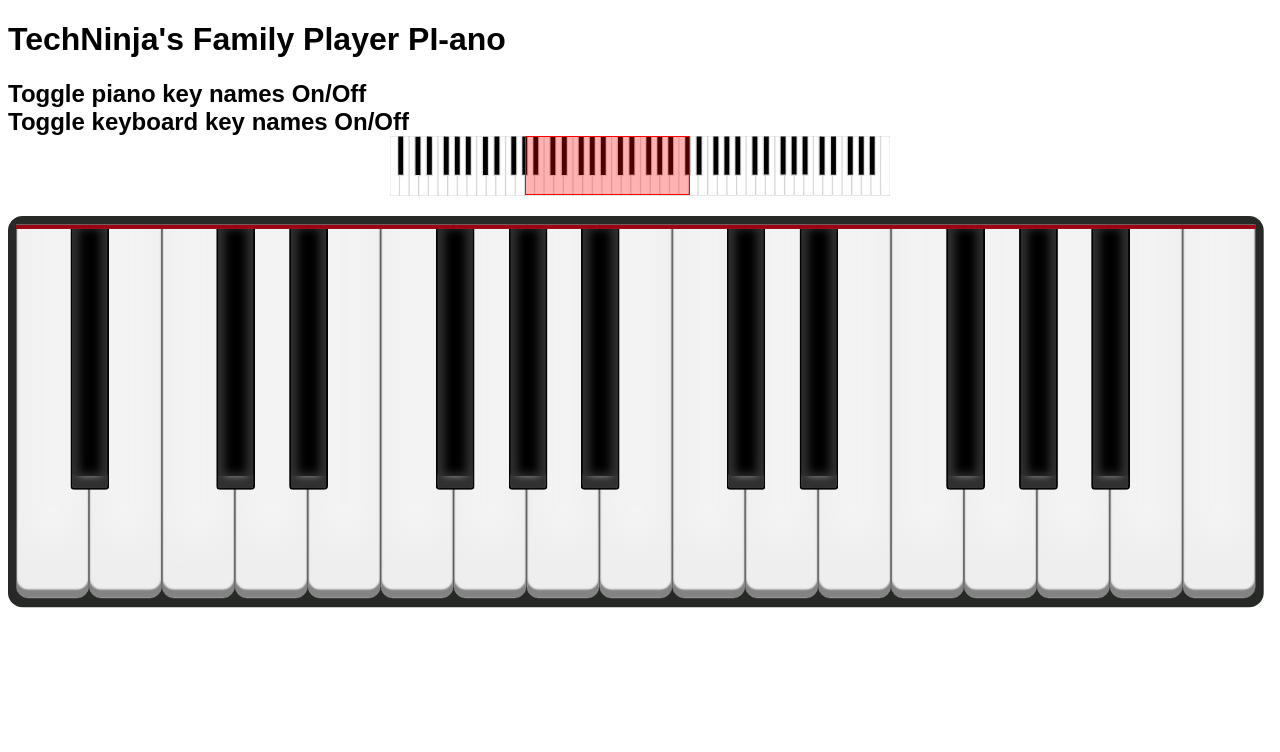
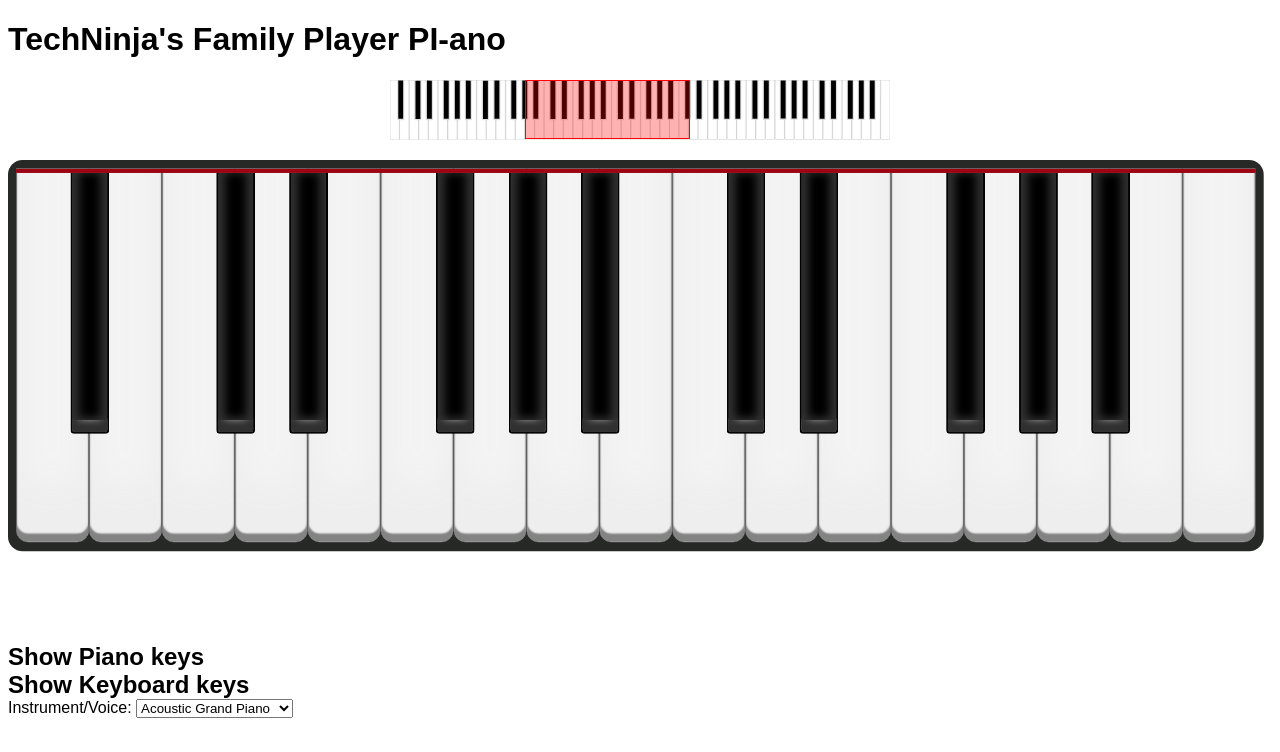
Before and after one commit to techninja/playerpi, a website: page public/index.html in a window 1280 px wide. Drawn offline with nearby package versions, Linux system fonts and the light colour scheme; no server answers.

Commit message:
Refactor controls and add instrument selection support

```diff
--- a/public/index.html
+++ b/public/index.html
@@ -8,11 +8,6 @@
 <body>
 
 <h1>TechNinja's Family Player PI-ano</h1>
-
-<nav>
-    <span id="toggleKeyNames">Toggle piano key names On/Off</span>
-    <span id="toggleKeyboardKeysNames">Toggle keyboard key names On/Off</span>
-</nav>
 
 <div id="full-piano-wrap">
   <div id="full-select"></div>
@@ -67,6 +62,14 @@
     </div>
   </div>
 
+
+  <nav>
+    <span id="toggleKeyNames">Show Piano keys</span>
+    <span id="toggleKeyboardKeysNames">Show Keyboard keys</span>
+    <label for="instrument">Instrument/Voice:</label>
+    <select id="instrument"></select>
+  </nav>
+
   <script src="https://code.jquery.com/jquery-1.10.2.min.js"></script>
   <script src="socket.io/socket.io.js"></script>
   <script src="jquery.hotkeys.js"></script>
--- a/public/keyobjects.js
+++ b/public/keyobjects.js
@@ -110,5 +110,136 @@ var pianoKeys = {
   "4C" : {
    "bind": "p",
    "note": 84
-  },
+  }
 };
+
+var instruments = [
+  {"name": "Acoustic Grand Piano"},
+  {"name": "Bright Acoustic Piano "},
+  {"name": "Electric Grand Piano"},
+  {"name": "Honky-tonk Piano"},
+  {"name": "Electric Piano 1"},
+  {"name": "Electric Piano 2"},
+  {"name": "Harpsichord "},
+  {"name": "Clavi "},
+  {"name": "Celesta "},
+  {"name": "Glockenspiel"},
+  {"name": "Music Box "},
+  {"name": "Vibraphone"},
+  {"name": "Marimba "},
+  {"name": "Xylophone "},
+  {"name": "Tubular Bells "},
+  {"name": "Dulcimer"},
+  {"name": "Drawbar Organ "},
+  {"name": "Percussive Organ"},
+  {"name": "Rock Organ"},
+  {"name": "Church Organ"},
+  {"name": "Reed Organ"},
+  {"name": "Accordion "},
+  {"name": "Harmonica "},
+  {"name": "Tango Accordion "},
+  {"name": "Acoustic Guitar (nylon) "},
+  {"name": "Acoustic Guitar (steel) "},
+  {"name": "Electric Guitar (jazz)"},
+  {"name": "Electric Guitar (clean) "},
+  {"name": "Electric Guitar (muted) "},
+  {"name": "Overdriven Guitar "},
+  {"name": "Distortion Guitar "},
+  {"name": "Guitar harmonics"},
+  {"name": "Acoustic Bass "},
+  {"name": "Electric Bass (finger)"},
+  {"name": "Electric Bass (pick)"},
+  {"name": "Fretless Bass "},
+  {"name": "Slap Bass 1 "},
+  {"name": "Slap Bass 2 "},
+  {"name": "Synth Bass 1"},
+  {"name": "Synth Bass 2"},
+  {"name": "Violin"},
+  {"name": "Viola "},
+  {"name": "Cello "},
+  {"name": "Contrabass"},
+  {"name": "Tremolo Strings "},
+  {"name": "Pizzicato Strings "},
+  {"name": "Orchestral Harp "},
+  {"name": "Timpani "},
+  {"name": "String Ensemble 1 "},
+  {"name": "String Ensemble 2 "},
+  {"name": "SynthStrings 1"},
+  {"name": "SynthStrings 2"},
+  {"name": "Choir Aahs"},
+  {"name": "Voice Oohs"},
+  {"name": "Synth Voice "},
+  {"name": "Orchestra Hit "},
+  {"name": "Trumpet "},
+  {"name": "Trombone"},
+  {"name": "Tuba"},
+  {"name": "Muted Trumpet "},
+  {"name": "French Horn "},
+  {"name": "Brass Section "},
+  {"name": "SynthBrass 1"},
+  {"name": "SynthBrass 2"},
+  {"name": "Soprano Sax "},
+  {"name": "Alto Sax"},
+  {"name": "Tenor Sax "},
+  {"name": "Baritone Sax"},
+  {"name": "Oboe"},
+  {"name": "English Horn"},
+  {"name": "Bassoon "},
+  {"name": "Clarinet"},
+  {"name": "Piccolo "},
+  {"name": "Flute "},
+  {"name": "Recorder"},
+  {"name": "Pan Flute "},
+  {"name": "Blown Bottle"},
+  {"name": "Shakuhachi"},
+  {"name": "Whistle "},
+  {"name": "Ocarina "},
+  {"name": "Lead 1 (square) "},
+  {"name": "Lead 2 (sawtooth) "},
+  {"name": "Lead 3 (calliope) "},
+  {"name": "Lead 4 (chiff)"},
+  {"name": "Lead 5 (charang)"},
+  {"name": "Lead 6 (voice)"},
+  {"name": "Lead 7 (fifths) "},
+  {"name": "Lead 8 (bass + lead)"},
+  {"name": "Pad 1 (new age) "},
+  {"name": "Pad 2 (warm)"},
+  {"name": "Pad 3 (polysynth) "},
+  {"name": "Pad 4 (choir) "},
+  {"name": "Pad 5 (bowed) "},
+  {"name": "Pad 6 (metallic)"},
+  {"name": "Pad 7 (halo)"},
+  {"name": "Pad 8 (sweep) "},
+  {"name": "FX 1 (rain) "},
+  {"name": "FX 2 (soundtrack) "},
+  {"name": "FX 3 (crystal)"},
+  {"name": "FX 4 (atmosphere) "},
+  {"name": "FX 5 (brightness) "},
+  {"name": "FX 6 (goblins)"},
+  {"name": "FX 7 (echoes) "},
+  {"name": "FX 8 (sci-fi) "},
+  {"name": "Sitar "},
+  {"name": "Banjo "},
+  {"name": "Shamisen"},
+  {"name": "Koto"},
+  {"name": "Kalimba "},
+  {"name": "Bag pipe"},
+  {"name": "Fiddle"},
+  {"name": "Shanai"},
+  {"name": "Tinkle Bell "},
+  {"name": "Agogo "},
+  {"name": "Steel Drums "},
+  {"name": "Woodblock "},
+  {"name": "Taiko Drum"},
+  {"name": "Melodic Tom "},
+  {"name": "Synth Drum"},
+  {"name": "Reverse Cymbal"},
+  {"name": "Guitar Fret Noise "},
+  {"name": "Breath Noise"},
+  {"name": "Seashore"},
+  {"name": "Bird Tweet"},
+  {"name": "Telephone Ring"},
+  {"name": "Helicopter"},
+  {"name": "Applause"},
+  {"name": "Gunshot "}
+];
--- a/public/main.css
+++ b/public/main.css
@@ -32,6 +32,7 @@ a:hover {color: #9C0413;}
 .kbkeyname {
     font-size: 4em;
     margin: 382px 1px 0 0;
+    display:none;
 }
 
 .white .keyname {
--- a/public/midiclient.js
+++ b/public/midiclient.js
@@ -39,13 +39,27 @@ $(function(){
 });
 
 
+// Populate and bind instrument/voice selection
+var $instSelect = $('#instrument');
+$(instruments).each(function(index, instrument){
+  $instSelect.append(
+    $('<option>')
+      .val(index+1)
+      .text(instrument.name)
+  );
+});
+
+$instSelect.change(function(e) {
+  midi.instrument($(this).val());
+});
+
+
 // Bind Select octave
 $('#full-piano-wrap').bind('click', function(e){
   var pos = e.pageX - $(this).offset().left;
   offsetIndex = parseInt(pos / ($(this).width() / offsets.length));
   $('#full-select').css('left', offsets[offsetIndex].pos + '%')
 });
-
 
 // Bind piano key click
 $('.key').bind('mousedown mouseup', function(e){
@@ -54,9 +68,6 @@ $('.key').bind('mousedown mouseup', function(e){
 });
 
 // Toggle options
-$("#piano div.keyname").hide();
-$("#piano div.kbkeyname").hide();
-
 $("#toggleKeyNames").click(function () {
   $("#piano div.kbkeyname").hide();
   $("#toggleKeyboardKeysNames").removeClass('on');
@@ -70,12 +81,6 @@ $("#toggleKeyboardKeysNames").click(function () {
   $("#piano div.kbkeyname").toggle();
   $(this).toggleClass('on');
  });
-
-$("#Strings").click(function () {
-  $("#pianoStrings").toggle();
-  $(this).toggleClass('on');
- });
-
 
 // Move trough all the keys
 $.each(pianoKeys, function(keyID, key) {
@@ -97,7 +102,6 @@ $.each(pianoKeys, function(keyID, key) {
 
       $elem.toggleClass('pressed', down);
 
-
       return false;
     });
 });
@@ -109,13 +113,13 @@ socket.on('midiin', function (data) {
 
 var midi = {
   note: function(note, volume) {
-    var data  = [channel, note, (volume ? volume : 0)];
+    var data  = [channel, parseInt(note), parseInt((volume ? volume : 0))];
     console.log('Sending:', data);
 
     socket.emit('midiout', data);
   },
   instrument: function(inst) {
-    var data  = [192, inst];
+    var data  = [192, parseInt(inst)];
     console.log('Sending:', data);
 
     socket.emit('midiout', data);
```
